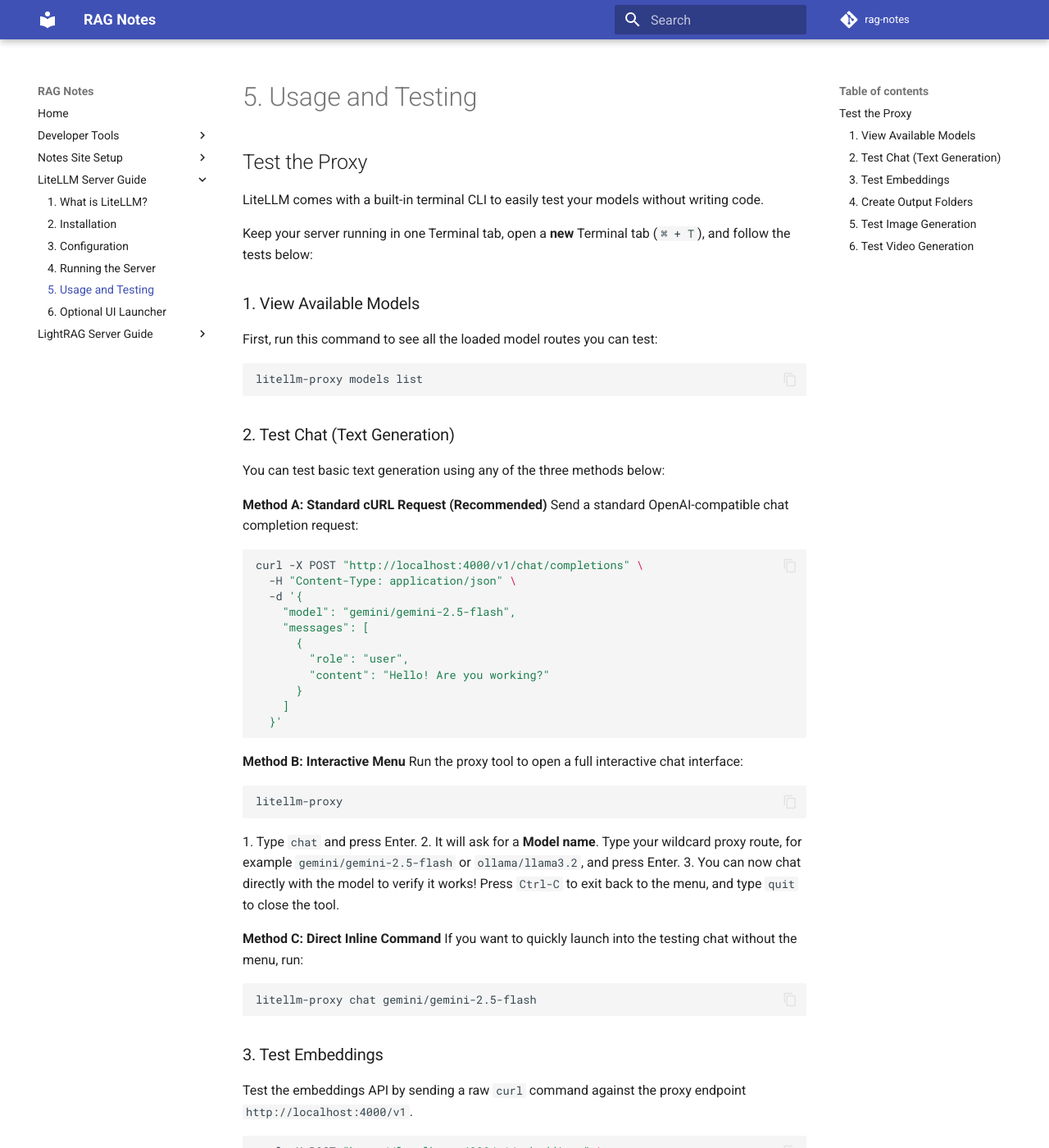
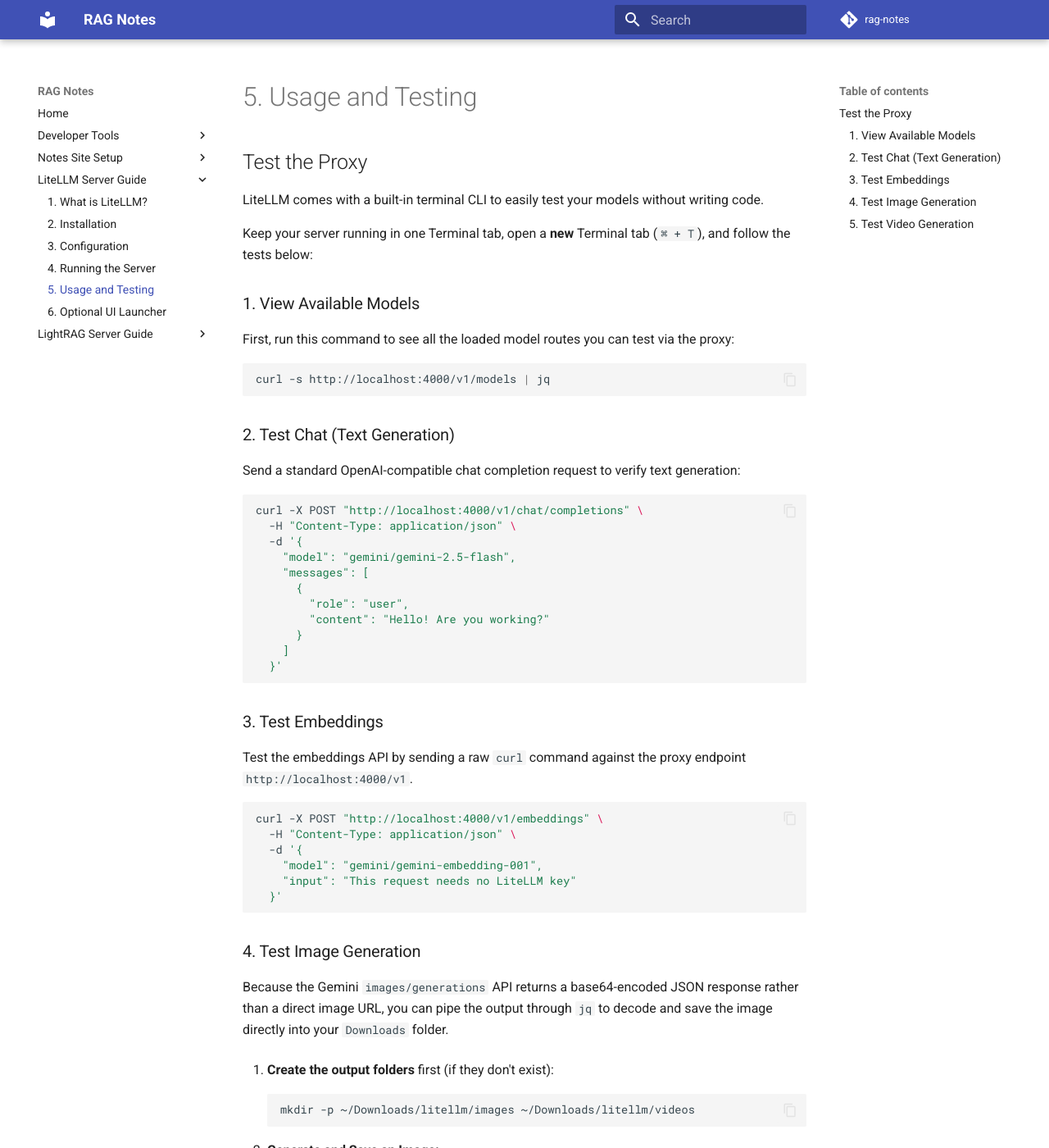
Before and after one commit to kbhatiya999/rag-notes, an MkDocs documentation site: the page built from docs/litellm/5-usage-and-testing.md, in a window 1280 px wide and 1400 px high. Shown: the whole window at 82% size. Built offline with MkDocs 1.6.1 and Material for MkDocs 9.7.7, drawn with Linux system fonts in a browser that asks for light colours; comment, search, counter and statistics services are not loaded; some of the changed text lies outside the part shown.

Commit message:
Converted all LiteLLM testing instructions to direct cURL pipelines.

````diff
--- a/docs/litellm/5-usage-and-testing.md
+++ b/docs/litellm/5-usage-and-testing.md
@@ -6,16 +6,13 @@
 Keep your server running in one Terminal tab, open a **new** Terminal tab (`⌘ + T`), and follow the tests below:
 
 ### 1. View Available Models
-First, run this command to see all the loaded model routes you can test:
+First, run this command to see all the loaded model routes you can test via the proxy:
 ```bash
-litellm-proxy models list
+curl -s http://localhost:4000/v1/models | jq
 ```
 
 ### 2. Test Chat (Text Generation)
-You can test basic text generation using any of the three methods below:
-
-**Method A: Standard cURL Request (Recommended)**
-Send a standard OpenAI-compatible chat completion request:
+Send a standard OpenAI-compatible chat completion request to verify text generation:
 ```bash
 curl -X POST "http://localhost:4000/v1/chat/completions" \
   -H "Content-Type: application/json" \
@@ -30,21 +27,6 @@
   }'
 ```
 
-**Method B: Interactive Menu**
-Run the proxy tool to open a full interactive chat interface:
-```bash
-litellm-proxy
-```
-1. Type `chat` and press Enter.
-2. It will ask for a **Model name**. Type your wildcard proxy route, for example `gemini/gemini-2.5-flash` or `ollama/llama3.2`, and press Enter.
-3. You can now chat directly with the model to verify it works! Press `Ctrl-C` to exit back to the menu, and type `quit` to close the tool.
-
-**Method C: Direct Inline Command**
-If you want to quickly launch into the testing chat without the menu, run:
-```bash
-litellm-proxy chat gemini/gemini-2.5-flash
-```
-
 ### 3. Test Embeddings
 Test the embeddings API by sending a raw `curl` command against the proxy endpoint `http://localhost:4000/v1`.
 ```bash
@@ -56,40 +38,41 @@
   }'
 ```
 
-### 4. Create Output Folders
-Before testing Image or Video Generation, create the output folders in your Downloads directory where the generated files will be saved:
-```bash
-mkdir -p ~/Downloads/litellm/images ~/Downloads/litellm/videos
-```
-
-### 5. Test Image Generation
+### 4. Test Image Generation
 Because the Gemini `images/generations` API returns a base64-encoded JSON response rather than a direct image URL, you can pipe the output through `jq` to decode and save the image directly into your `Downloads` folder.
 
-**Generate and Save an Image:**
-```bash
-curl -s -X POST "http://localhost:4000/v1/images/generations" \
-  -H "Content-Type: application/json" \
-  -d '{
-    "model": "gemini/imagen-4.0-fast-generate-001",
-    "prompt": "A minimalist logo of a mountain",
-    "size": "1024x1024"
-  }' | jq -r '.data[0].b64_json' | base64 -D > ~/Downloads/litellm/images/mountain-logo.png
+1. **Create the output folders** first (if they don't exist):
+   ```bash
+   mkdir -p ~/Downloads/litellm/images ~/Downloads/litellm/videos
+   ```
 
-open ~/Downloads/litellm/images/mountain-logo.png
-```
+2. **Generate and Save an Image:**
+   ```bash
+   curl -s -X POST "http://localhost:4000/v1/images/generations" \
+     -H "Content-Type: application/json" \
+     -d '{
+       "model": "gemini/imagen-4.0-fast-generate-001",
+       "prompt": "A minimalist logo of a mountain",
+       "size": "1024x1024"
+     }' | jq -r '.data[0].b64_json' | base64 -D > ~/Downloads/litellm/images/mountain-logo.png
+
+   open ~/Downloads/litellm/images/mountain-logo.png
+   ```
 *(Note: If you receive a "command not found: jq" error, you can install it via `brew install jq`).*
 
-### 6. Test Video Generation
+### 5. Test Video Generation
 Video generation is an asynchronous process, so it requires a multi-step script instead of a single pipeline.
 
-1. **Start Generation:** Send the prompt to the Veo model. We use `tee /dev/stderr` to print the full API response to your terminal, while piping the `id` string into a terminal variable for the next steps.
+1. **Start Generation:** Send the prompt to the Veo model and save the returned `id` string into a terminal variable.
    ```bash
    video_id=$(curl -s -X POST "http://localhost:4000/v1/videos" \
      -H "Content-Type: application/json" \
      -d '{
        "model": "gemini/veo-3.1-fast-generate-preview",
        "prompt": "A cat playing with a ball of yarn in a sunny garden"
-     }' | tee /dev/stderr | jq -r '.id')
+     }' | jq -r '.id')
+
+   echo "Processing Video ID: $video_id"
    ```
 
 2. **Check Status:** Run this command to poll your proxy. Wait until the `status` string changes from `processing` to `completed`.
````
